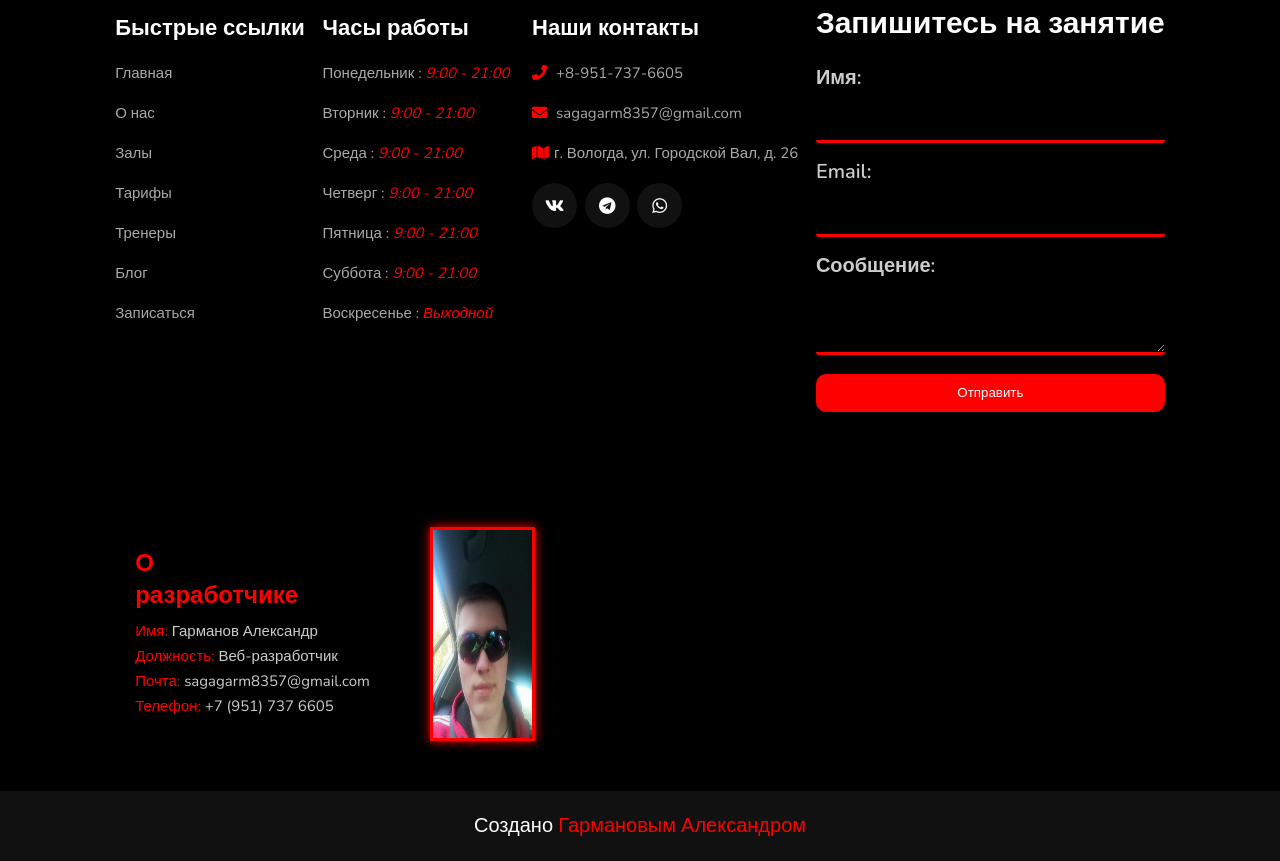
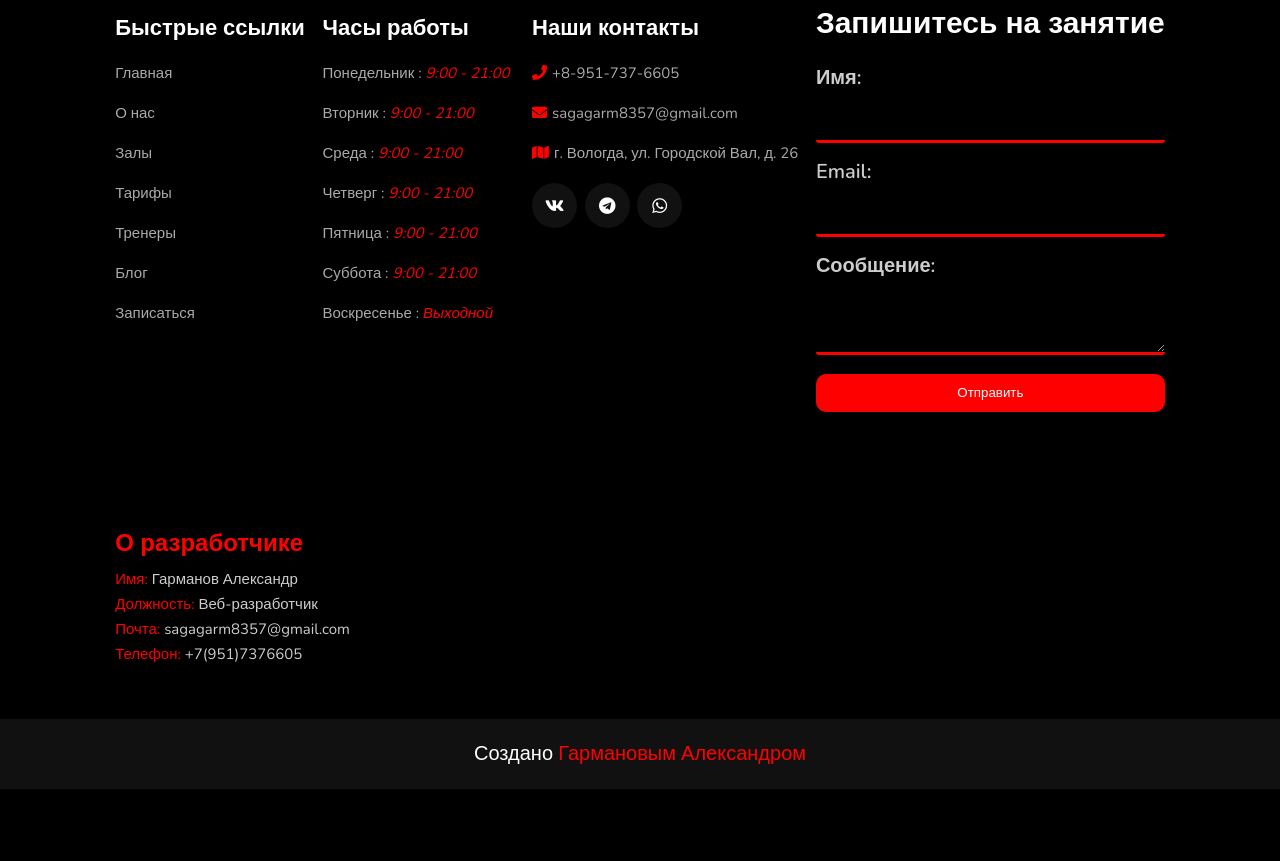
Before and after one commit to SashaGarmanov/Website-FitZone-, a plain HTML site: page index.html in a window 1280 px wide. Shown: the part 5900-6761 px from the top of the page. After the commit the page ends 6689 px from the top, so only its background shows below. Drawn offline with nearby package versions, Linux system fonts and the light colour scheme.

Commit message:
New block infoAboutMe

```diff
--- a/css/style.css
+++ b/css/style.css
@@ -1080,40 +1080,24 @@ input[type="submit"]:hover {
 }
 
 .developer-info {
-  justify-content: center;
-  padding: 20px;
-  width: 40%;
-  border-radius: 5px;
-  position: relative;
+  width: 100%;
 }
 
 .developer-info h2 {
   color: red;
   font-size: 24px;
   margin-bottom: 10px;
-  margin-right: 250px;
 }
 
-.developer-info img {
-  position: absolute;
-  top: 0;
-  right: 0;
-  width: 25%;
-  height: 100%;
-  border:3px solid red;
-  box-shadow: 0 0 10px red;
-}
 
 .developer-info p {
     margin-bottom: 5px;
-    margin-right: 100px;
     font-size: 15px;
     color: #ccc;
 }
 .developer-info p span{
   color: red;
 }
-
 
 
 .credit {
--- a/index.html
+++ b/index.html
@@ -62,7 +62,7 @@
                  <div class="content">
                     <span>Будь сильным, будь в форме</span>
                     <h3>Открой для себя мир фитнеса.</h3>
-                    <a href="#" class="btn">Начать заниматься</a>
+                    <a href="#register" class="btn">Начать заниматься</a>
                 </div>
             </div>
 
@@ -491,8 +491,8 @@
 
         <div class="box">
             <h3>Наши контакты</h3>
-            <p> <i class="fas fa-phone"></i> +8-951-737-6605 </p>
-            <p> <i class="fas fa-envelope"></i> sagagarm8357@gmail.com </p>
+            <p> <i class="fas fa-phone"></i>+8-951-737-6605</p>
+            <p> <i class="fas fa-envelope"></i>sagagarm8357@gmail.com</p>
             <p> <i class="fas fa-map"></i><a href="https://maps.app.goo.gl/JtTacFb63ER6Cyjq6">г. Вологда, ул. Городской Вал, д. 26</a></p>
             <div class="share">
                 <a href="https://vk.com/novinovi" class="fab fa-vk"></a>
@@ -526,11 +526,10 @@
 <section class="developerInfo">
     <div class="developer-info">
         <h2>О разработчике</h2>
-        <img src="iam.jpg" alt="Фото разработчика">
         <p><span>Имя:</span> Гарманов Александр</p>
         <p><span>Должность:</span> Веб-разработчик</p>
         <p><span>Почта:</span> sagagarm8357@gmail.com</p>
-        <p><span>Телефон:</span> +7 (951) 737 6605</p>
+        <p><span>Телефон:</span> +7(951)7376605</p>
     </div>
 </section>
 
@@ -541,7 +540,6 @@
 
 <script src="https://unpkg.com/swiper@7/swiper-bundle.min.js"></script>
 
-<!-- custom js file link  -->
 <script src="js/script.js"></script>
 <script src="popup.js"></script>
 
```
